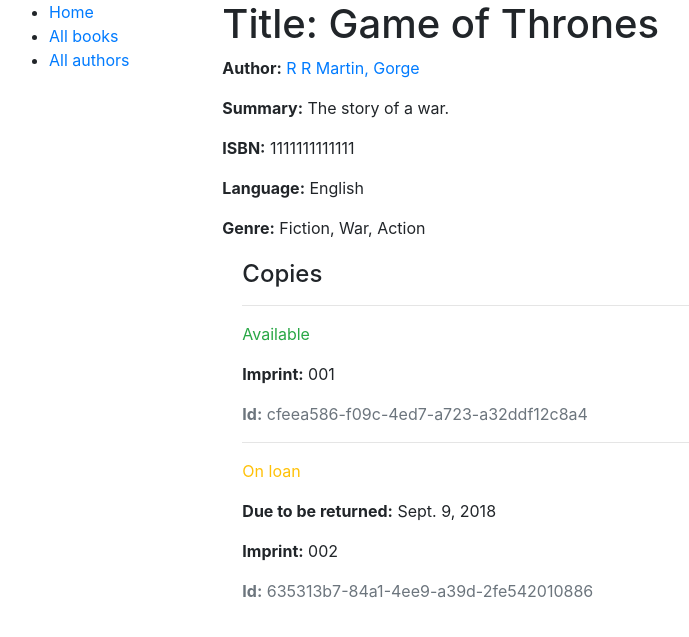
After one commit to orsiluk/Django-demo-library-webapp, a Django app: page /catalog/book/2 in a window 1280 px wide. The commit adds this page. Shown: the top 637 px of the page, without its empty margins (6-695 px from the left). Run offline with Django 3.2, Linux system fonts and the light colour scheme; data comes from the database, SQL or seed files in the repository; some libraries are stand-ins or nearby versions.

Commit message:
Views all connected up

```diff
--- a/locallibrary/catalog/templates/base_generic.html
+++ b/locallibrary/catalog/templates/base_generic.html
@@ -19,12 +19,30 @@
       {% block sidebar %}
         <ul class="sidebar-nav">
           <li><a href="{% url 'index' %}">Home</a></li>
-          <li><a href="">All books</a></li>
-          <li><a href="">All authors</a></li>
+          <li><a href="{% url 'books' %}">All books</a></li>
+          <li><a href="{% url 'authors' %}">All authors</a></li>
         </ul>
      {% endblock %}
       </div>
-      <div class="col-sm-10 ">{% block content %}{% endblock %}</div>
+      <div class="col-sm-10 ">
+        {% block content %}{% endblock %}
+        {% block pagination %}
+          {% if is_paginated %}
+            <div class="pagination">
+              <span class="page-links">
+                {% if page_obj.has_previous %}
+                  <a href="{{ request.path }}?page={{ page_obj.previous_page_number }}">previous</a>
+                {% endif %}
+                <span class="page-current">
+                  <p>Page {{ page_obj.number }} of {{ page_obj.paginator.num_pages }}.</p>
+                </span>
+                {% if page_obj.has_next %}
+                  <a href="{{ request.path }}?page={{ page_obj.next_page_number }}">next</a>
+                {% endif %}
+              </span>
+            </div>
+          {% endif %}
+        {% endblock %} </div>
     </div>
   </div>
 </body>
--- /dev/null
+++ b/locallibrary/catalog/templates/catalog/book_detail.html
@@ -0,0 +1,25 @@
+{% extends "base_generic.html" %}
+
+{% block content %}
+  <h1>Title: {{ book.title }}</h1>
+
+  <p><strong>Author:</strong> <a href="{% url 'author-detail' book.author.pk %}">{{ book.author }}</a></p>
+  <p><strong>Summary:</strong> {{ book.summary }}</p>
+  <p><strong>ISBN:</strong> {{ book.isbn }}</p>
+  <p><strong>Language:</strong> {{ book.language }}</p>
+  <p><strong>Genre:</strong> {% for genre in book.genre.all %} {{ genre }}{% if not forloop.last %}, {% endif %}{% endfor %}</p>
+
+  <div style="margin-left:20px;margin-top:20px">
+    <h4>Copies</h4>
+
+    {% for copy in book.bookinstance_set.all %}
+      <hr>
+      <p class="{% if copy.status == 'a' %}text-success{% elif copy.status == 'm' %}text-danger{% else %}text-warning{% endif %}">{{ copy.get_status_display }}</p>
+      {% if copy.status != 'a' %}
+        <p><strong>Due to be returned:</strong> {{copy.due_back}}</p>
+      {% endif %}
+      <p><strong>Imprint:</strong> {{copy.imprint}}</p>
+      <p class="text-muted"><strong>Id:</strong> {{copy.id}}</p>
+    {% endfor %}
+  </div>
+{% endblock %}
--- a/locallibrary/catalog/urls.py
+++ b/locallibrary/catalog/urls.py
@@ -3,5 +3,13 @@
 
 
 urlpatterns = [
-    path('', views.index, name='index'),
+    path('', views.index, name='index'), # this is implemented as function
+    path('books', views.BookListView.as_view(), name='books'), # this is implemented as class
+    # as_view() does all the work of creating an instance of the class, and making sure that the right handler methods
+    # are called for incoming HTTP requests.
+    path('book/<int:pk>', views.BookDetailView.as_view(), name='book-detail'), #'<int:pk>'  to capture the book id,
+    # which must be a specially formatted string, and pass it to the view as a parameter named pk (short for primary
+    # key). This is the id that is being used to store the book uniquely in the database, as defined in the Book Model.
+    path('authors', views.AuthorListView.as_view(), name='authors'),
+    path('author/<int:pk>', views.AuthorDetailView.as_view(), name='author-detail'),
 ]
--- a/locallibrary/catalog/views.py
+++ b/locallibrary/catalog/views.py
@@ -16,7 +16,7 @@
 
     # Count of genre and count of books containing a word
     # cw_books = Book.objects.filter(title__icontains = 'and').count()
-    # cw_genre = Book.objects.filter(genre__name__icontains = 'fIction').count() #Needed __name because genre is a ManyToMany mapping
+    # cw_genre = Book.objects.filter(genre__name__icontains = 'fIction').count() #Needed_name because genre is a ManyToMany mapping
 
     context = {
         'book_nr': book_nr,
@@ -29,3 +29,32 @@
 
     # Render the HTML template index.html with the data in the context variable
     return render(request, 'index.html', context=context)
+
+from django.views import generic
+
+class BookListView(generic.ListView):
+    """That's it! The generic view will query the database to get all records for the specified model (Book) then render
+     a template located at /locallibrary/catalog/templates/catalog/book_list.html """
+    model = Book
+    paginate_by = 10
+    # Lots of stuff we can do:
+    # context_object_name = 'my_book_list'  # your own name for the list as a template variable
+    # queryset = Book.objects.filter(title__icontains='and')[:5]  # Get 5 books containing the title and
+    # template_name = 'books/my_arbitrary_template_name_list.html'  # Specify your own template name/location
+
+    # Add to context variables:
+    # def get_context_data(self, **kwargs):
+    #     # Call the base implementation first to get the context
+    #     context = super(BookListView, self).get_context_data(**kwargs)
+    #     # Create any data and add it to the context
+    #     context['more_data'] = 'Books are pretty cool!'
+    #     return context
+
+class BookDetailView(generic.DetailView):
+    model = Book
+
+class AuthorListView(generic.ListView):
+    model = Author
+
+class AuthorDetailView(generic.DetailView):
+    model = Author
```
Also changed, not shown: locallibrary/catalog/templates/catalog/author_detail.html (added, +23 -0 lines), locallibrary/catalog/templates/catalog/author_list.html (added, +17 -0 lines), locallibrary/catalog/templates/catalog/book_list.html (added, +16 -0 lines), locallibrary/catalog/models.py (line endings or trailing spaces).
